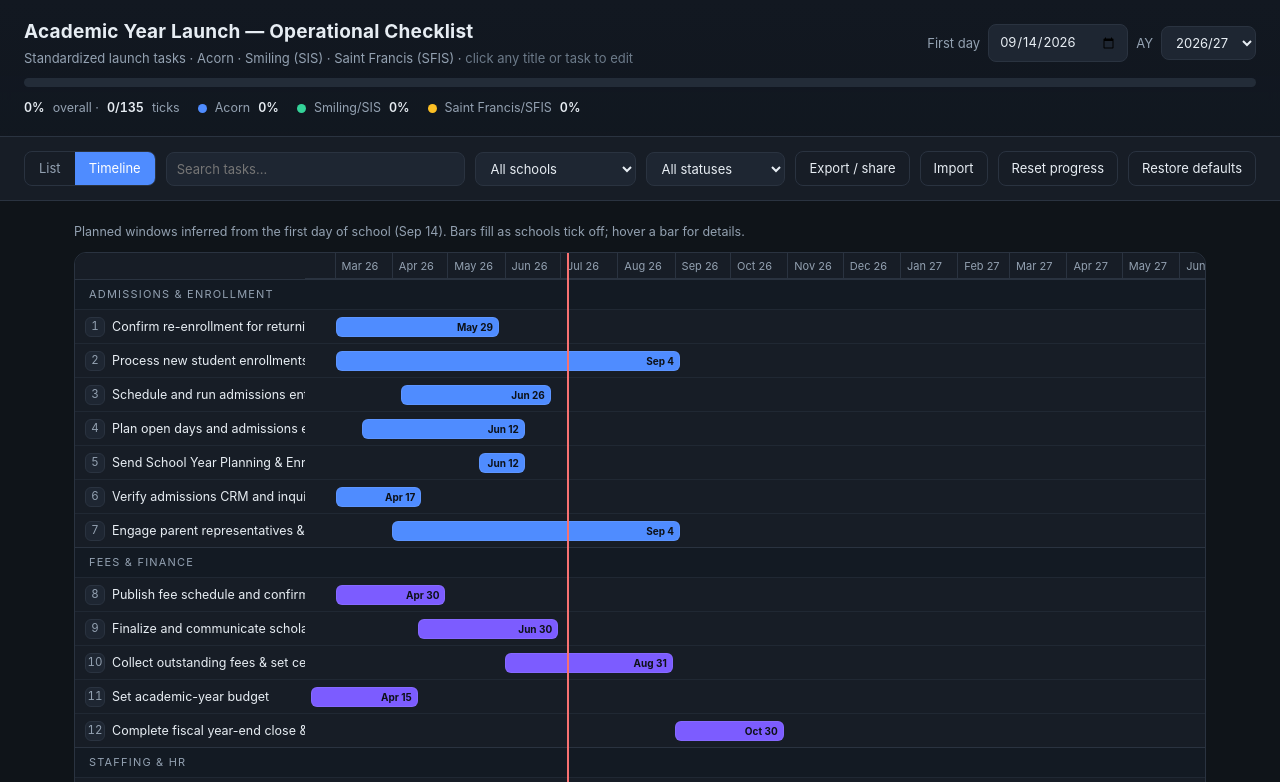
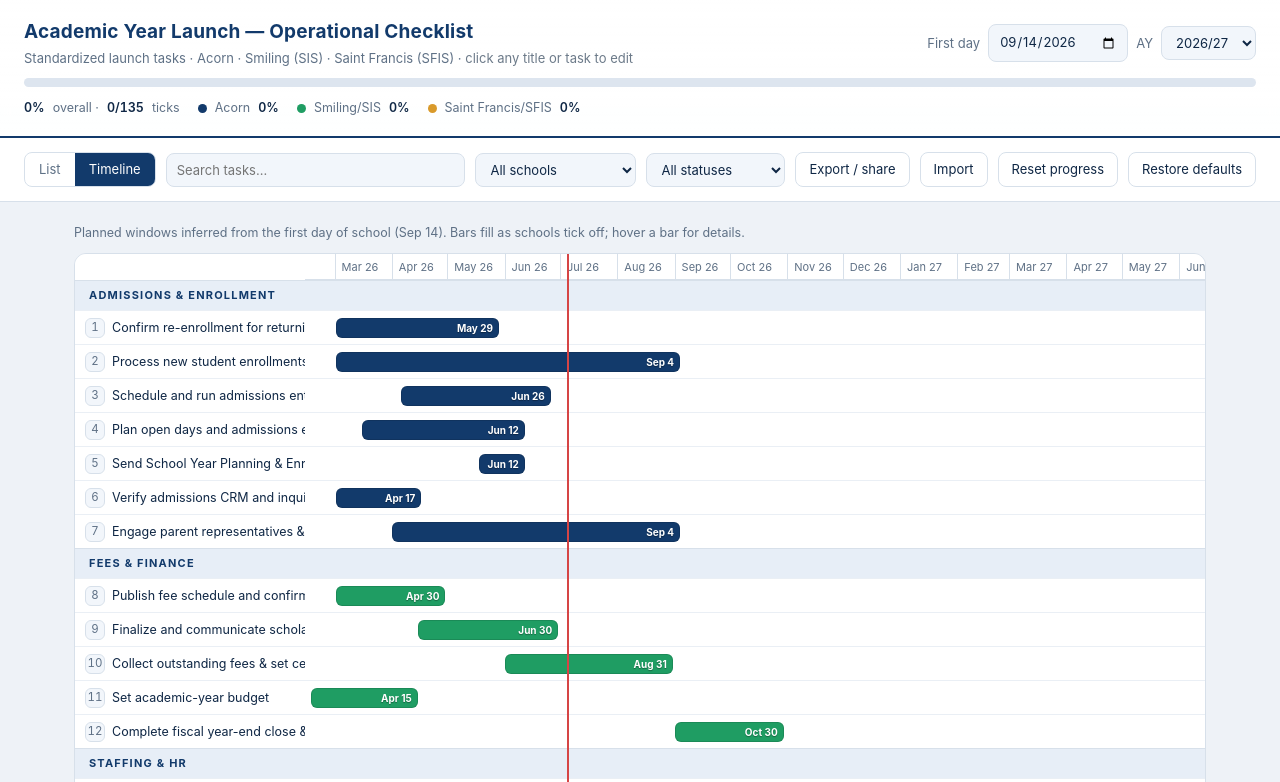
Before and after one commit to ICProma/ay-launch, a plain HTML site: page index.html in a window 1280 px wide. Both pictures are taken after a click on the button "Timeline". Shown: the top 782 px of the page. Drawn offline with Linux system fonts and the light colour scheme.

Commit message:
Add files via upload

```diff
--- a/index.html
+++ b/index.html
@@ -6,14 +6,16 @@
 <title>Academic Year Launch — Operational Checklist</title>
 <style>
   :root{
-    --bg:#0f1419; --panel:#171d26; --panel2:#1e2632; --line:#2a3340;
-    --txt:#e7edf3; --muted:#93a1b1; --accent:#4f8cff; --accent2:#7c5cff;
-    --green:#34d399; --amber:#fbbf24; --red:#f87171;
-    --acorn:#4f8cff; --sis:#34d399; --sfis:#fbbf24;
+    /* Ingenium-inspired institutional palette: deep navy + green accent, light ground */
+    --bg:#eef2f7; --panel:#ffffff; --panel2:#f2f6fb; --line:#d7e0ea;
+    --txt:#0f2745; --muted:#5f7186; --accent:#123a6b; --accent2:#1f9d63;
+    --green:#1f9d63; --amber:#d99a2b; --red:#d64545;
+    --acorn:#123a6b; --sis:#1f9d63; --sfis:#d99a2b;
   }
   *{box-sizing:border-box}
   body{margin:0;background:var(--bg);color:var(--txt);font:15px/1.5 -apple-system,BlinkMacSystemFont,"Segoe UI",Roboto,Helvetica,Arial,sans-serif}
-  header{position:sticky;top:0;z-index:10;background:linear-gradient(180deg,#121821,#121821ee);backdrop-filter:blur(6px);border-bottom:1px solid var(--line);padding:18px 24px}
+  header{position:sticky;top:0;z-index:10;background:linear-gradient(180deg,#ffffff,#ffffffee);backdrop-filter:blur(6px);border-bottom:2px solid var(--accent);padding:18px 24px}
+  h1{color:var(--accent)}
   .titlerow{display:flex;align-items:center;gap:16px;flex-wrap:wrap}
   h1{font-size:19px;margin:0;font-weight:650;letter-spacing:.2px}
   .sub{color:var(--muted);font-size:13px;margin-top:2px}
@@ -22,9 +24,9 @@
   select:focus,input:focus{outline:none;border-color:var(--accent)}
   [contenteditable]{outline:none;border-radius:6px}
   [contenteditable]:hover{box-shadow:inset 0 0 0 1px var(--line)}
-  [contenteditable]:focus{box-shadow:inset 0 0 0 1.5px var(--accent);background:#0c1117}
-  [contenteditable]:empty:before{content:attr(data-ph);color:#5b6b7c}
-  .bar{height:9px;background:#232c38;border-radius:99px;overflow:hidden;margin-top:10px}
+  [contenteditable]:focus{box-shadow:inset 0 0 0 1.5px var(--accent);background:#eaf1fb}
+  [contenteditable]:empty:before{content:attr(data-ph);color:#9aa8b6}
+  .bar{height:9px;background:#dde5ef;border-radius:99px;overflow:hidden;margin-top:10px}
   .bar > i{display:block;height:100%;background:linear-gradient(90deg,var(--accent),var(--accent2));width:0;transition:width .35s ease}
   .progressrow{display:flex;gap:18px;flex-wrap:wrap;margin-top:12px;align-items:center}
   .pill{display:flex;align-items:center;gap:8px;font-size:12.5px;color:var(--muted)}
@@ -57,7 +59,7 @@
   .school .sdot{width:9px;height:9px;border-radius:99px;flex:none}
   .school input{appearance:none;width:18px;height:18px;border:1.6px solid var(--line);border-radius:5px;cursor:pointer;position:relative;margin-left:auto;flex:none;background:var(--bg)}
   .school input:checked{background:var(--green);border-color:var(--green)}
-  .school input:checked::after{content:"";position:absolute;left:5px;top:1px;width:5px;height:10px;border:solid #0f1419;border-width:0 2.5px 2.5px 0;transform:rotate(45deg)}
+  .school input:checked::after{content:"";position:absolute;left:5px;top:1px;width:5px;height:10px;border:solid #ffffff;border-width:0 2.5px 2.5px 0;transform:rotate(45deg)}
   .school .nm{font-weight:500}
   .num{display:inline-flex;align-items:center;justify-content:center;width:22px;height:22px;background:var(--panel2);border:1px solid var(--line);border-radius:6px;font-size:11.5px;color:var(--muted);font-variant-numeric:tabular-nums;flex:none;margin-top:2px}
   .del{background:transparent;border:1px solid var(--line);color:var(--muted);border-radius:6px;width:24px;height:24px;cursor:pointer;flex:none;line-height:1;font-size:15px}
@@ -73,15 +75,15 @@
   .gtable{min-width:760px}
   .gmonths{position:relative;height:26px;border-bottom:1px solid var(--line);margin-left:var(--lab);}
   .gmonth{position:absolute;top:0;height:26px;border-left:1px solid var(--line);padding:5px 6px;font-size:11px;color:var(--muted);white-space:nowrap}
-  .gcat{display:flex;align-items:center;height:30px;padding-left:14px;font-size:11px;letter-spacing:1.2px;text-transform:uppercase;color:var(--muted);background:#131a23;border-top:1px solid var(--line)}
-  .grow{position:relative;display:grid;grid-template-columns:var(--lab) 1fr;align-items:center;height:34px;border-top:1px solid #202833}
-  .grow:hover{background:#141b24}
+  .gcat{display:flex;align-items:center;height:30px;padding-left:14px;font-size:11px;letter-spacing:1.2px;text-transform:uppercase;color:var(--accent);font-weight:700;background:#e7eef7;border-top:1px solid var(--line)}
+  .grow{position:relative;display:grid;grid-template-columns:var(--lab) 1fr;align-items:center;height:34px;border-top:1px solid #eaeff5}
+  .grow:hover{background:#f5f8fc}
   .glabel{padding:0 10px;font-size:12.5px;white-space:nowrap;overflow:hidden;text-overflow:ellipsis;display:flex;align-items:center;gap:7px}
   .glabel .num{margin-top:0;width:20px;height:20px}
   .gtrack{position:relative;height:34px}
-  .gbar{position:absolute;top:7px;height:20px;border-radius:6px;overflow:hidden;min-width:5px;box-shadow:inset 0 0 0 1px rgba(255,255,255,.08);cursor:default}
-  .gfill{position:absolute;left:0;top:0;bottom:0;background:rgba(255,255,255,.85);mix-blend-mode:overlay}
-  .gbar .lbl{position:absolute;right:6px;top:50%;transform:translateY(-50%);font-size:10px;color:#0d1117;font-weight:700;white-space:nowrap}
+  .gbar{position:absolute;top:7px;height:20px;border-radius:6px;overflow:hidden;min-width:5px;box-shadow:inset 0 0 0 1px rgba(0,0,0,.12);cursor:default}
+  .gfill{position:absolute;left:0;top:0;bottom:0;background:rgba(0,0,0,.30);mix-blend-mode:multiply}
+  .gbar .lbl{position:absolute;right:6px;top:50%;transform:translateY(-50%);font-size:10px;color:#ffffff;font-weight:700;white-space:nowrap;text-shadow:0 1px 1px rgba(0,0,0,.35)}
   .gtoday{position:absolute;top:0;bottom:0;width:2px;background:var(--red);z-index:5}
   .gtoday:after{content:"today";position:absolute;top:-22px;left:-16px;font-size:10px;color:var(--red)}
   .glegend{display:flex;gap:14px;flex-wrap:wrap;margin-top:12px;font-size:12px;color:var(--muted);align-items:center}
@@ -143,11 +145,11 @@
 
 <script>
 const SCHOOLS = [
-  {id:"acorn", name:"Acorn", color:"#4f8cff"},
-  {id:"sis",   name:"Smiling / SIS", color:"#34d399"},
-  {id:"sfis",  name:"Saint Francis / SFIS", color:"#fbbf24"},
+  {id:"acorn", name:"Acorn", color:"#123a6b"},
+  {id:"sis",   name:"Smiling / SIS", color:"#1f9d63"},
+  {id:"sfis",  name:"Saint Francis / SFIS", color:"#d99a2b"},
 ];
-const CAT_COLORS = ["#4f8cff","#7c5cff","#f472b6","#34d399","#fbbf24","#22d3ee","#f87171"];
+const CAT_COLORS = ["#123a6b","#1f9d63","#2f7ab5","#7a5ea8","#d99a2b","#0f6b6b","#b0483a","#c05a92"];
 const BASE_YEAR = 2026; // planned dates below are anchored to AY 2026/27
 
 // [title, desc, start, due]  (dates planned around a ~14 Sep 2026 first day)
```
